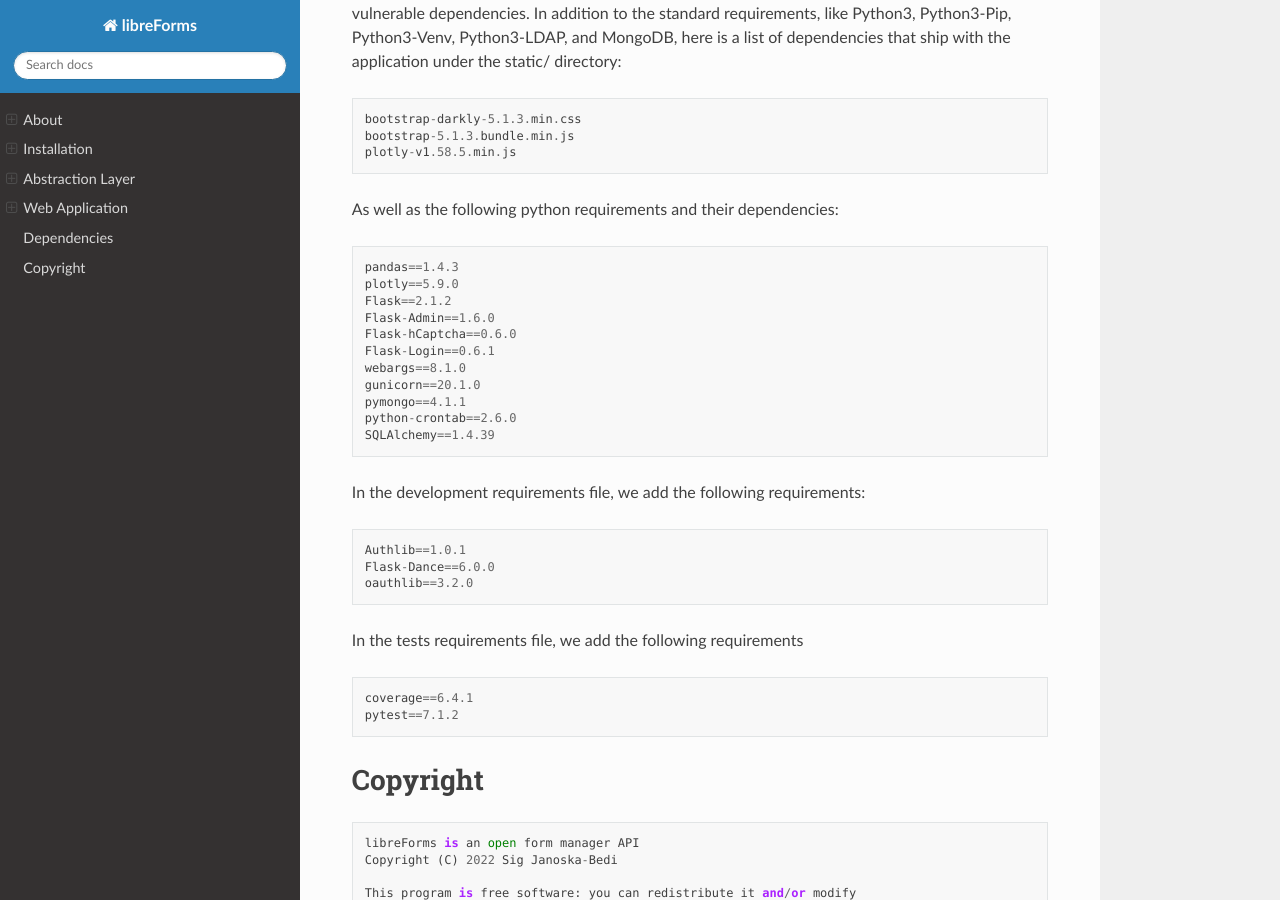
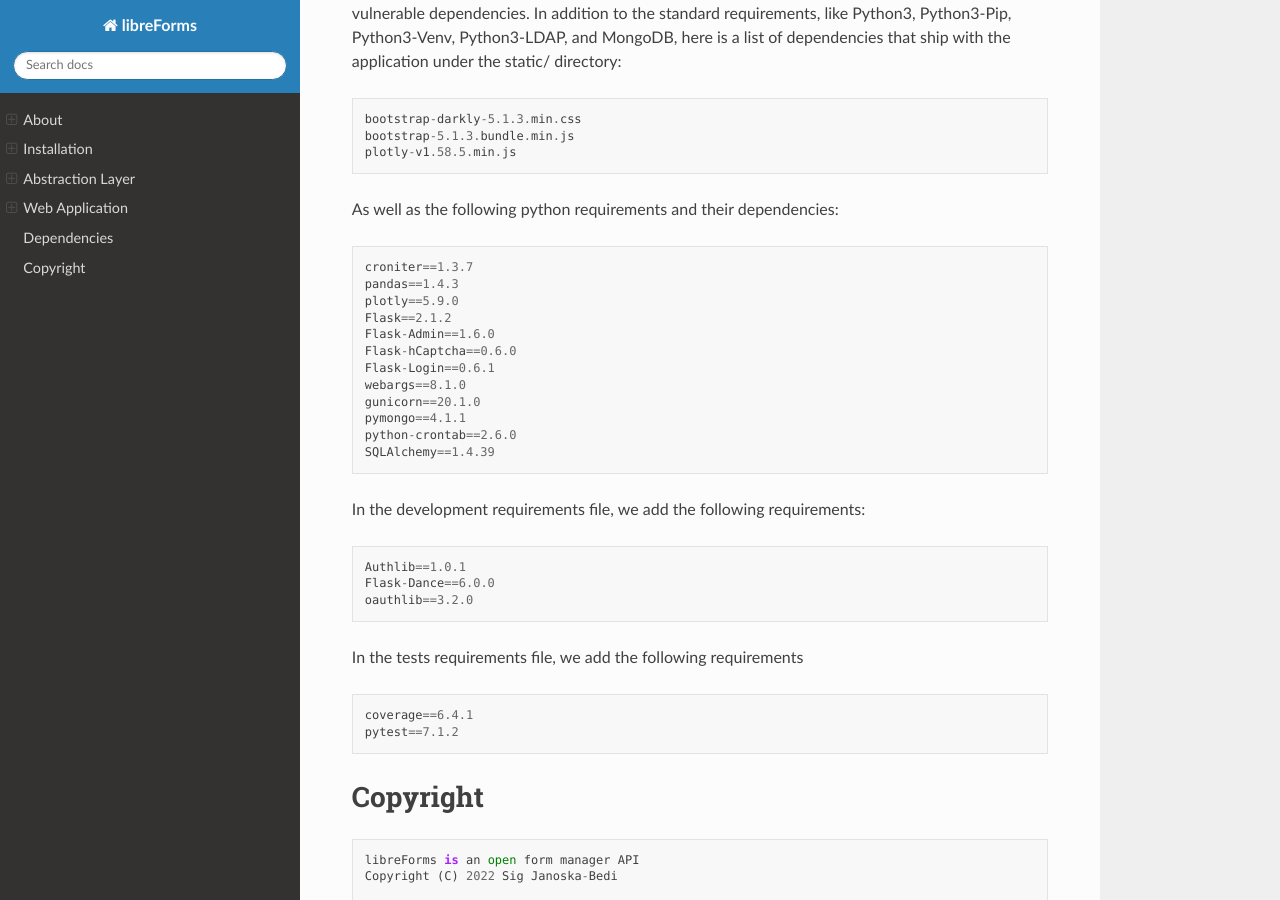
Before and after one commit to libreForms/libreForms-flask, a Sphinx documentation site: the page built from docs/source/index.md, in a window 1280 px wide and 900 px high, scrolled down 10861 px. Built offline with Sphinx 7.4.7 and the Read the Docs theme 2.0.0, drawn with Linux system fonts in a browser that asks for light colours.

Commit message:
Docs: added requirement for croniter==1.3.7

````diff
--- a/docs/source/index.md
+++ b/docs/source/index.md
@@ -419,6 +419,7 @@ plotly-v1.58.5.min.js
 As well as the following python requirements and their dependencies:
 
 ```
+croniter==1.3.7
 pandas==1.4.3
 plotly==5.9.0
 Flask==2.1.2
````
Also changed, not shown: README.md (+1 -0 lines), 1 other file.
